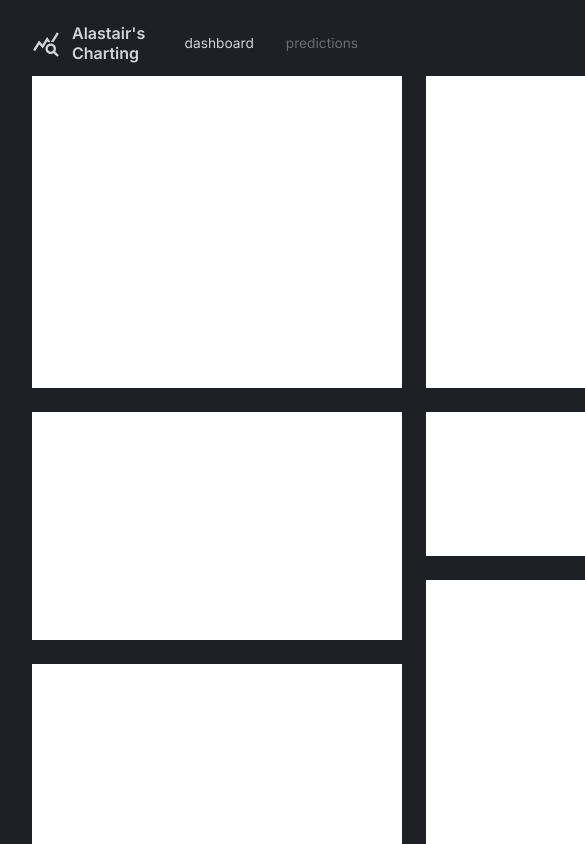
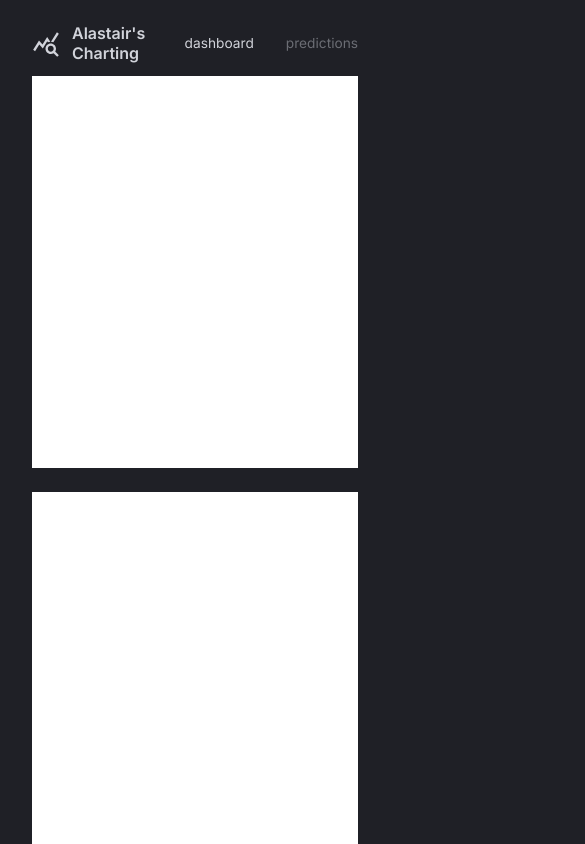
Before and after one commit to alastair10/cfo-assistant, a React (Vite) app in the folder client/: page / in a window 390 px wide. Shown: the top 844 px of the page, 585 px wide, since content can reach past the window. Built offline with nearby package versions, Linux system fonts and the light colour scheme.

Commit message:
Dashboard Layout: Set up responsive grid for small screens

```diff
--- a/client/src/scenes/dashboard/index.tsx
+++ b/client/src/scenes/dashboard/index.tsx
@@ -1,9 +1,9 @@
 import React from "react";
-import { Box, useTheme } from "@mui/material";
+import { Box, useMediaQuery, useTheme } from "@mui/material";
 
 type Props = {};
 
-const gridTemplate = `
+const gridTemplateLargeScreens = `
   "a b c"
   "a b c"
   "a b c"
@@ -14,17 +14,65 @@
   "g h i"
   "g h j"
   "g h j"
-`
+`;
+
+const gridTemplateSmallScreens = `
+  "a"
+  "a"
+  "a"
+  "a"
+  "b"
+  "b"
+  "b"
+  "b"
+  "c"
+  "c"
+  "c"
+  "d"
+  "d"
+  "d"
+  "e"
+  "e"
+  "f"
+  "f"
+  "f"
+  "g"
+  "g"
+  "g"
+  "h"
+  "h"
+  "h"
+  "h"
+  "i"
+  "i"
+  "j"
+  "j"
+`;
 
 const Dashboard = (props: Props) => {
+  const isAboveMediumScreens = useMediaQuery("(min-width: 1200px)"); // determines if we are at the min pixel size
+
   const { palette } = useTheme();
 
   return (
-    <Box width="100%" display="grid" gap="1.5rem" sx={{
-      gridTemplateColumns: "repeat(3, minmax(370px, 1fr))",
-      gridTemplateRows: "repeat(10, minmax(60px, 1fr))",
-      gridTemplateAreas: gridTemplate,
-    }}>
+    <Box
+      width="100%"
+      display="grid"
+      gap="1.5rem"
+      sx={
+        isAboveMediumScreens
+          ? {
+              gridTemplateColumns: "repeat(3, minmax(370px, 1fr))",
+              gridTemplateRows: "repeat(10, minmax(60px, 1fr))",
+              gridTemplateAreas: gridTemplateLargeScreens,
+            }
+          : {
+              gridAutoColumns: "1fr",
+              gridAutoRows: "80px",
+              gridTemplateAreas: gridTemplateSmallScreens,
+            }
+      }
+    >
       <Box bgcolor="#fff" gridArea="a"></Box>
       <Box bgcolor="#fff" gridArea="b"></Box>
       <Box bgcolor="#fff" gridArea="c"></Box>
```
